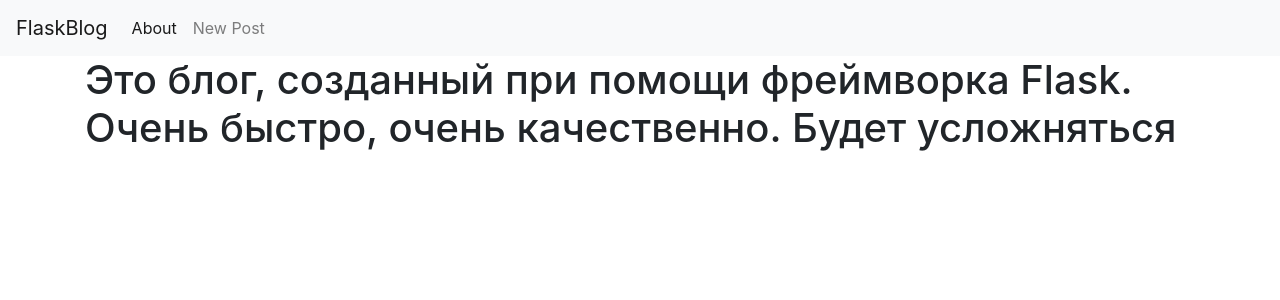
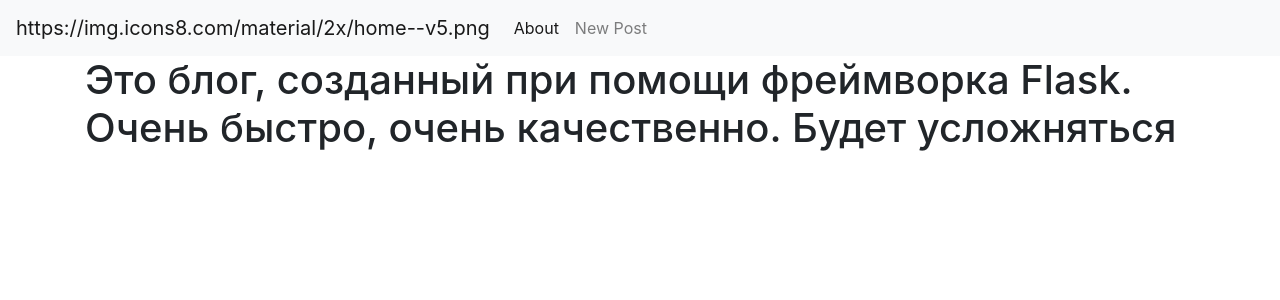
Before and after one commit to monk0ne/flaskblog, a Flask app: page /about in a window 1280 px wide. Shown: the top 300 px of the page. Run offline with Flask 2, Linux system fonts and the light colour scheme; some libraries are stand-ins or nearby versions.

Commit message:
Update base.html

```diff
--- a/templates/base.html
+++ b/templates/base.html
@@ -12,7 +12,7 @@
   </head>
   <body>
     <nav class="navbar navbar-expand-md navbar-light bg-light">
-        <a class="navbar-brand" href="{{ url_for('draw_main_page')}}">FlaskBlog</a>
+        <a class="navbar-brand" href="{{ url_for('draw_main_page')}}">https://img.icons8.com/material/2x/home--v5.png</a>
         <button class="navbar-toggler" type="button" data-toggle="collapse" data-target="#navbarNav" aria-controls="navbarNav" aria-expanded="false" aria-label="Toggle navigation">
             <span class="navbar-toggler-icon"></span>
         </button>
```
